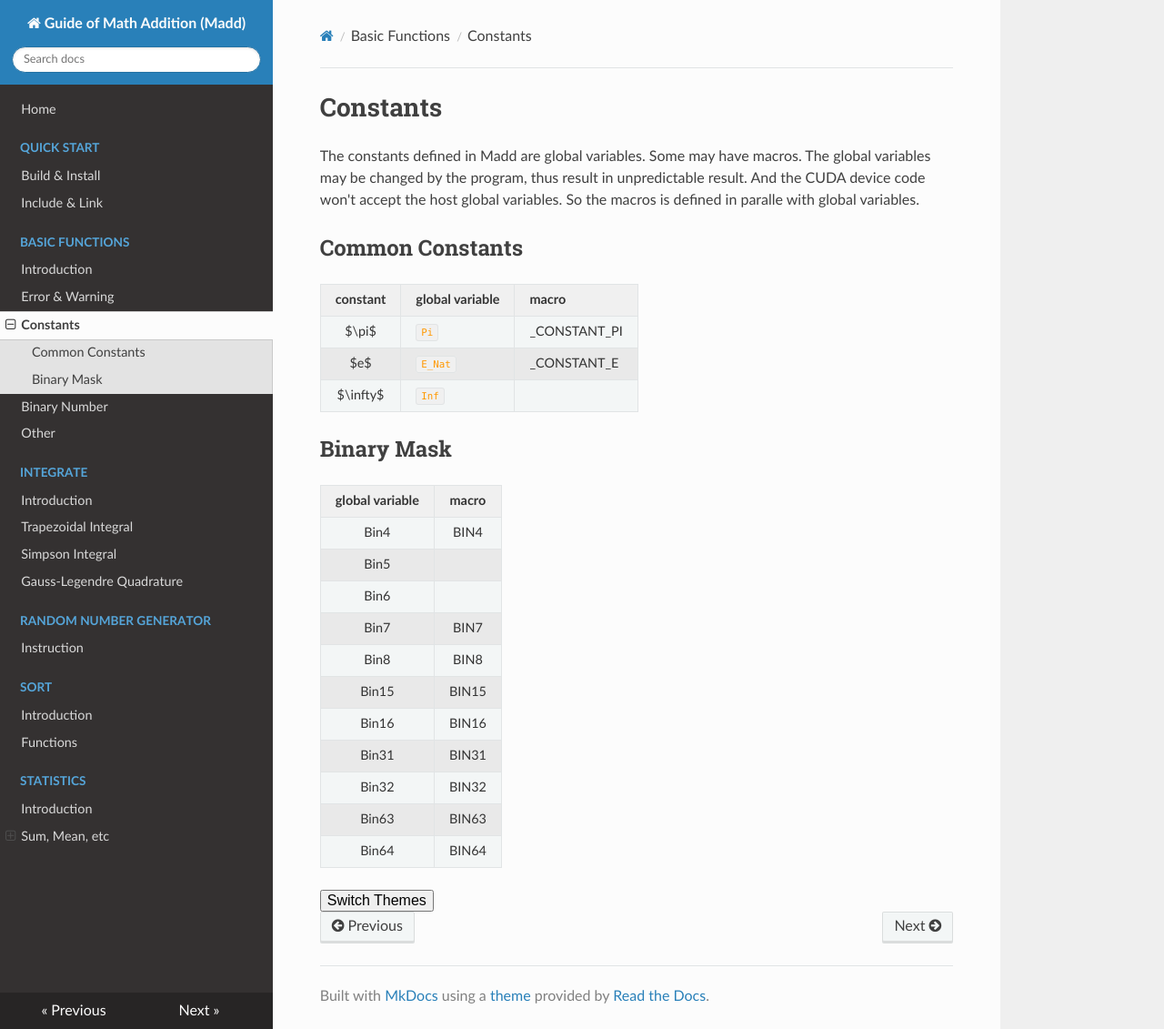
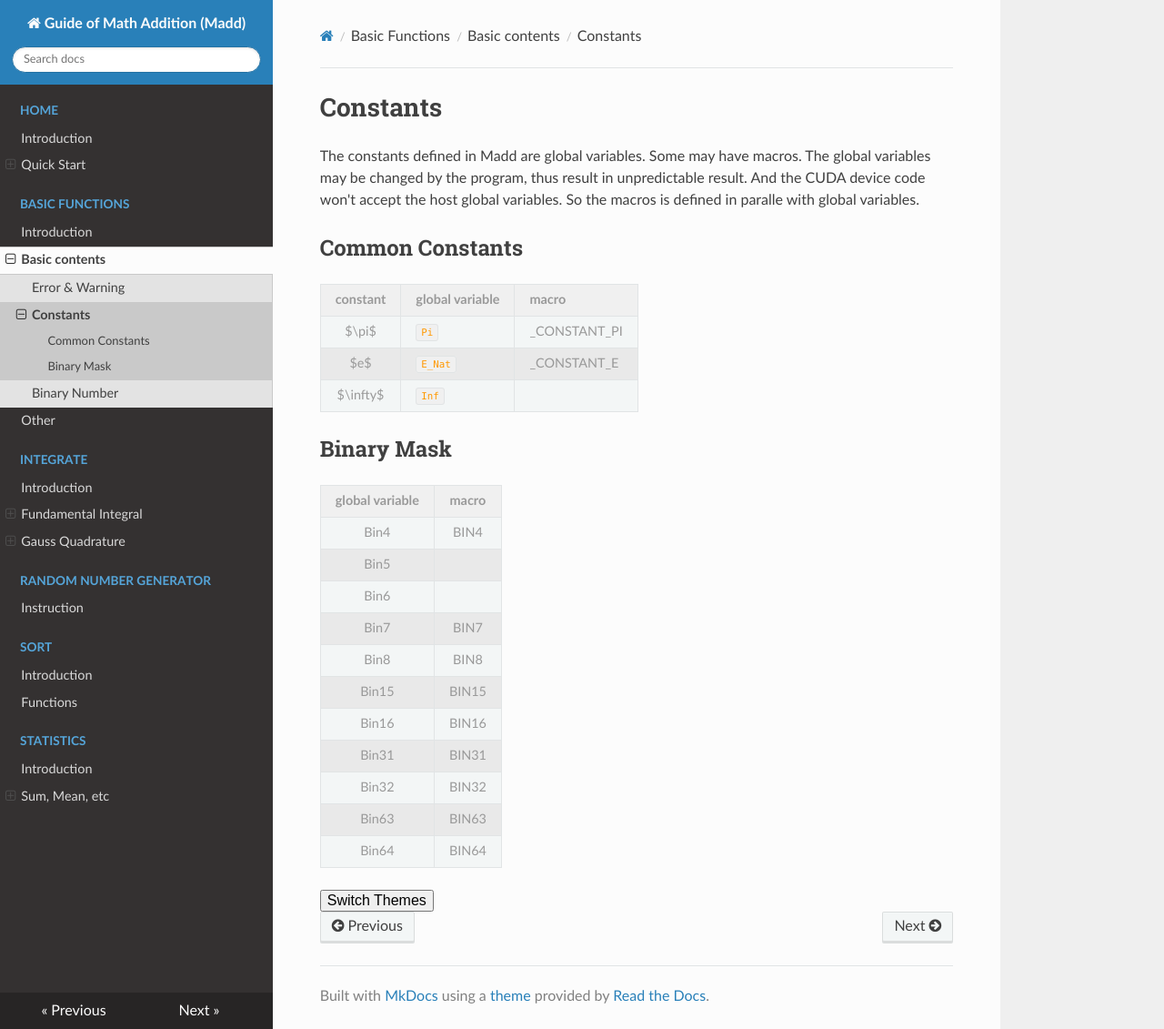
Before and after one commit to zenglinxing/madd, an MkDocs documentation site: the page built from doc/docs/basic-constant.md, in a window 1280 px wide and 1131 px high. Shown: the whole window at 91% size. Built offline with MkDocs 1.6.1, drawn with Linux system fonts in a browser that asks for light colours; nearby versions of some CDN libraries.

Commit message:
doc: fold navigator, table text color

```diff
--- a/doc/docs/css/dark_theme.css
+++ b/doc/docs/css/dark_theme.css
@@ -12,7 +12,7 @@
   --inline-code-color: #ff9800;   /* 行内代码颜色（橙色） */
   --preprocessor-color: #81d4fa;  /* 预处理指令/头文件颜色（亮青色，增强可读性） */
   --string-color: #c8e6c9;        /* 字符串颜色（亮浅绿色，增强可读性） */
-  --table-text: #333333;          /* 表格文字颜色（深灰，黑白背景均清晰） */
+  --table-text: #999999;          /* 表格文字颜色（深灰，黑白背景均清晰） */
   --table-row-odd: #f5f5f5;       /* 表格奇数行背景（亮色模式） */
   --table-row-even: #e9e9e9;      /* 表格偶数行背景（亮色模式） */
   --table-dark-row-odd: #3a3a3a;  /* 表格奇数行背景（暗黑模式） */
--- a/doc/mkdocs.yml
+++ b/doc/mkdocs.yml
@@ -7,21 +7,25 @@ extra_css:
   - css/dark_theme.css
 
 nav:
-  - Home: intro-home.md
-  - Quick Start:
-    - Build & Install: intro-build.md
-    - Include & Link: intro-include.md
+  - Home:
+    - Introduction: intro-home.md
+    - Quick Start:
+      - Build & Install: intro-build.md
+      - Include & Link: intro-include.md
   - Basic Functions:
     - Introduction: basic-intro.md
-    - Error & Warning: basic-error-warning.md
-    - Constants: basic-constant.md
-    - Binary Number: basic-binary.md
+    - Basic contents:
+      - Error & Warning: basic-error-warning.md
+      - Constants: basic-constant.md
+      - Binary Number: basic-binary.md
     - Other: basic-other.md
   - Integrate:
     - Introduction: integrate-intro.md
-    - Trapezoidal Integral: integrate-trapeze.md
-    - Simpson Integral: integrate-Simpson.md
-    - Gauss-Legendre Quadrature: integrate-Gauss-Legendre.md
+    - Fundamental Integral:
+      - Trapezoidal Integral: integrate-trapeze.md
+      - Simpson Integral: integrate-Simpson.md
+    - Gauss Quadrature:
+      - Gauss-Legendre Quadrature: integrate-Gauss-Legendre.md
   - Random Number Generator:
     - Instruction: rng-intro.md
   - Sort:
```
